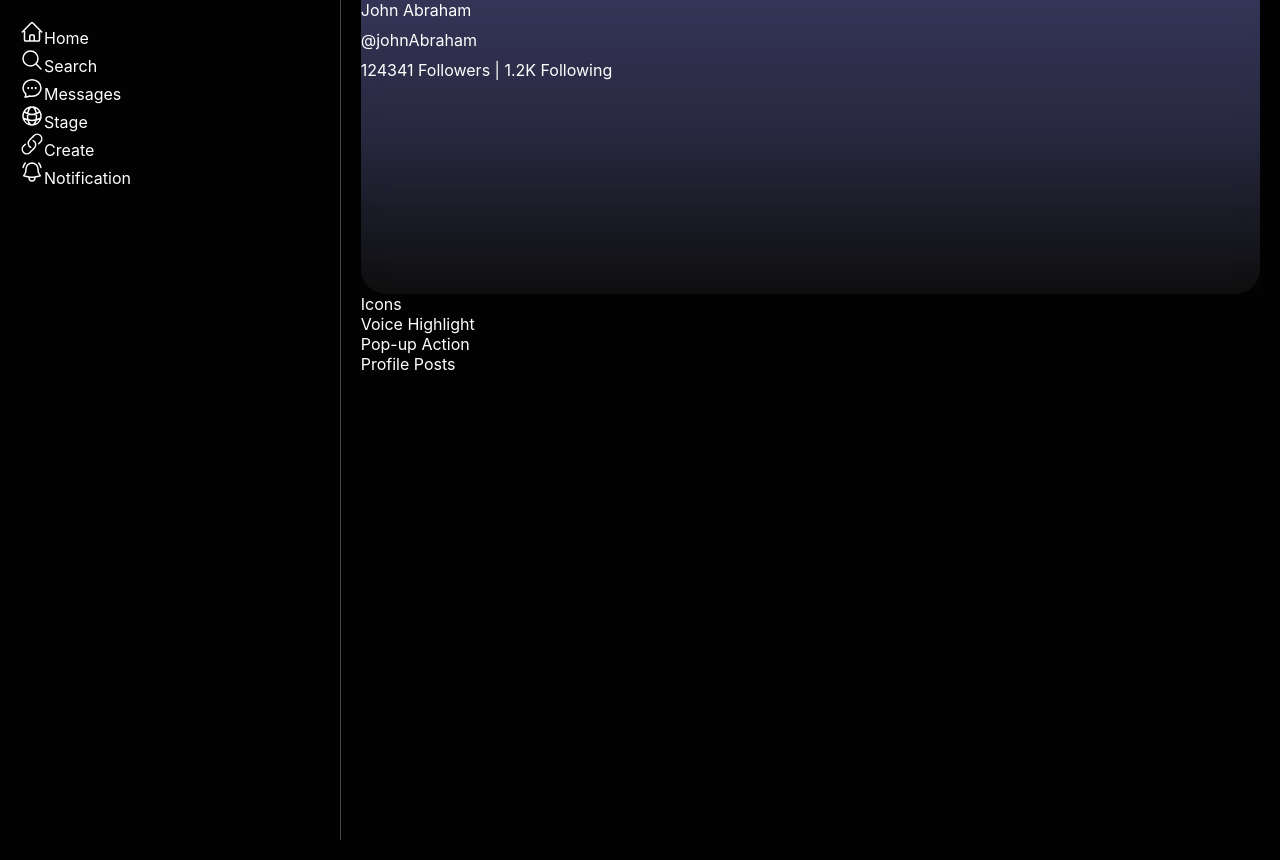
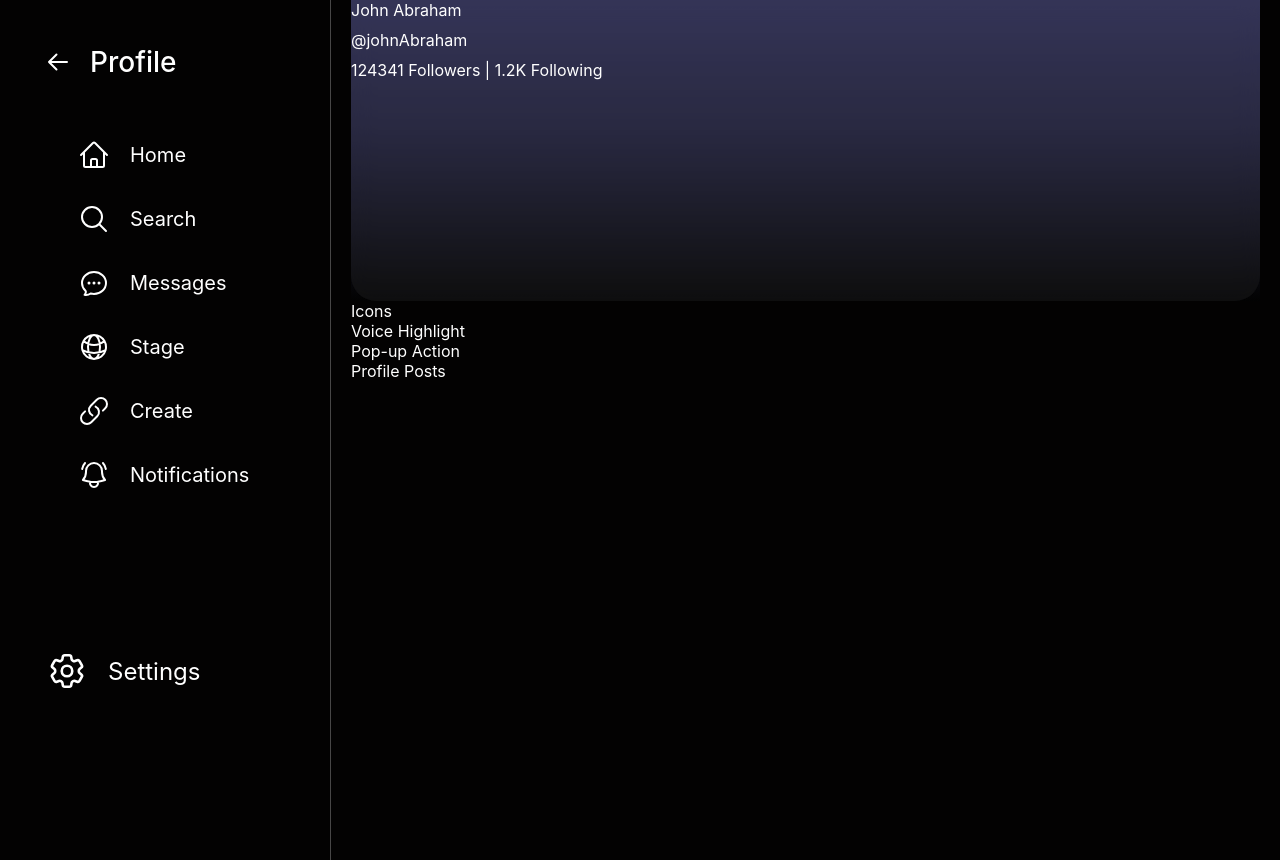
Before and after one commit to p-soham11/unmute-assignment, a React (Vite) app: page / in a window 1280 px wide. Built offline with nearby package versions, Linux system fonts and the light colour scheme.

Commit message:
Updating Sidebar

```diff
--- a/src/App.css
+++ b/src/App.css
@@ -1,7 +1,6 @@
 /** @format */
 
 #root {
-    max-width: 1280px;
     margin: 0;
     padding: 0;
     display: flex;
--- a/src/components/sidebar/sidebar.css
+++ b/src/components/sidebar/sidebar.css
@@ -1,8 +1,53 @@
 /** @format */
 
 .sidebar {
-    flex: 1 1 25%; /* Sidebar takes up 25% of the width */
-    padding: 20px;
+    display: flex;
+    max-width: 270px;
+    flex-direction: column;
+    flex: 1 1 25%;
+    padding: 30px;
     border-right: 1px solid rgb(71, 70, 70);
     height: 100vh;
 }
+
+.profile-top {
+    margin-top: 15px;
+    font-size: 28px;
+    margin-left: 16px;
+    font-weight: 500;
+    display: flex;
+    align-items: center;
+    margin-bottom: 60px;
+    cursor: pointer;
+}
+
+.profile-top > span {
+    margin-left: 20px;
+}
+
+.sidebarItem {
+    display: flex;
+    align-items: center;
+    margin-left: 48px;
+    margin-bottom: 32px;
+    cursor: pointer;
+}
+
+.sidebarItem > span {
+    font-size: 20px;
+    margin-left: 20px;
+}
+
+.settings-bottom {
+    margin-top: auto;
+    margin-left: 16px;
+    margin-bottom: 8rem;
+    padding: 10px 0;
+    display: flex;
+    align-items: center;
+}
+
+.settings-bottom > span {
+    font-size: 24px;
+    margin-left: 20px;
+}
--- a/src/components/sidebar/sidebar.jsx
+++ b/src/components/sidebar/sidebar.jsx
@@ -9,33 +9,43 @@ import MessageIcon from "../svg/MessageIcon";
 import StageIcon from "../svg/StageIcon";
 import NotificationIcon from "../svg/NotificationIcon";
 import CreateIcon from "../svg/CreateIcon";
+import BackIcon from "../svg/BackIcon";
+import SettingsIcon from "../svg/SettingsIcon";
 
 function Sidebar() {
     return (
         <div className="sidebar">
-            <div className="sidebarItem">
-                <HomeIcon size={24} strokeWidth={1.5} />
-                Home
+            <div className="profile-top">
+                <BackIcon size={24} strokeWidth={2} />
+                <span>Profile</span>
             </div>
             <div className="sidebarItem">
-                <SearchIcon size={24} strokeWidth={1.5} />
-                Search
+                <HomeIcon size={32} strokeWidth={1.5} />
+                <span>Home</span>
             </div>
             <div className="sidebarItem">
-                <MessageIcon size={24} strokeWidth={1.5} />
-                Messages
+                <SearchIcon size={32} strokeWidth={1.5} />
+                <span>Search</span>
             </div>
             <div className="sidebarItem">
-                <StageIcon size={24} strokeWidth={1.5} />
-                Stage
+                <MessageIcon size={32} strokeWidth={1.5} />
+                <span>Messages</span>
             </div>
             <div className="sidebarItem">
-                <CreateIcon size={24} strokeWidth={1.5} />
-                Create
+                <StageIcon size={32} strokeWidth={1.5} />
+                <span>Stage</span>
             </div>
             <div className="sidebarItem">
-                <NotificationIcon size={24} strokeWidth={1.5} />
-                Notification
+                <CreateIcon size={32} strokeWidth={1.5} />
+                <span>Create</span>
+            </div>
+            <div className="sidebarItem">
+                <NotificationIcon size={32} strokeWidth={1.5} />
+                <span>Notifications</span>
+            </div>
+            <div className="settings-bottom">
+                <SettingsIcon size={42} strokeWidth={1.5} />
+                <span>Settings</span>
             </div>
         </div>
     );
--- a/src/components/svg/HomeIcon.jsx
+++ b/src/components/svg/HomeIcon.jsx
@@ -7,6 +7,7 @@ function HomeIcon({ size, strokeWidth }) {
         <svg
             xmlns="http://www.w3.org/2000/svg"
             fill="none"
+            viewBox="0 0 24 24"
             width={size}
             height={size}
             strokeWidth={strokeWidth}
```
